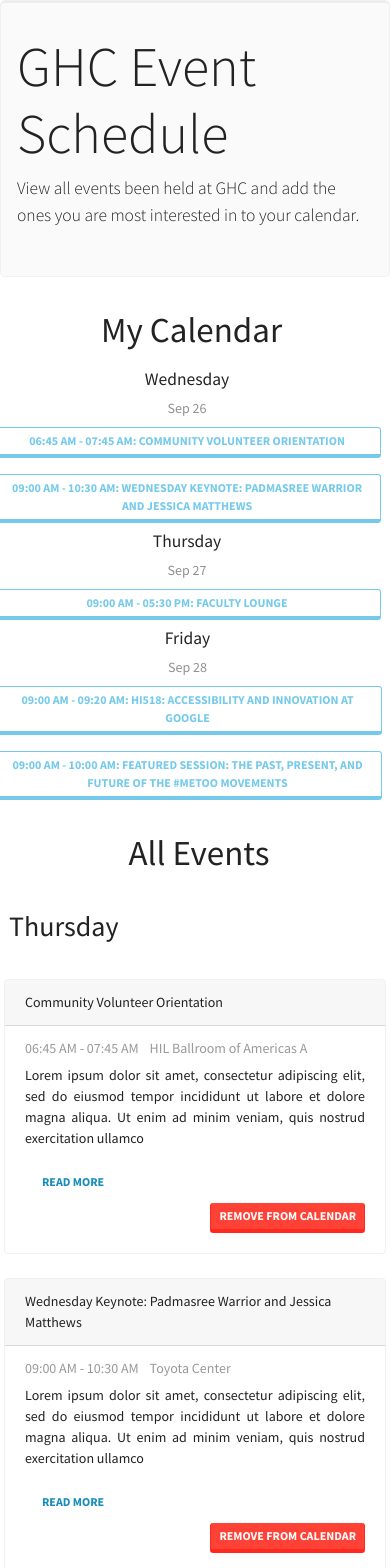
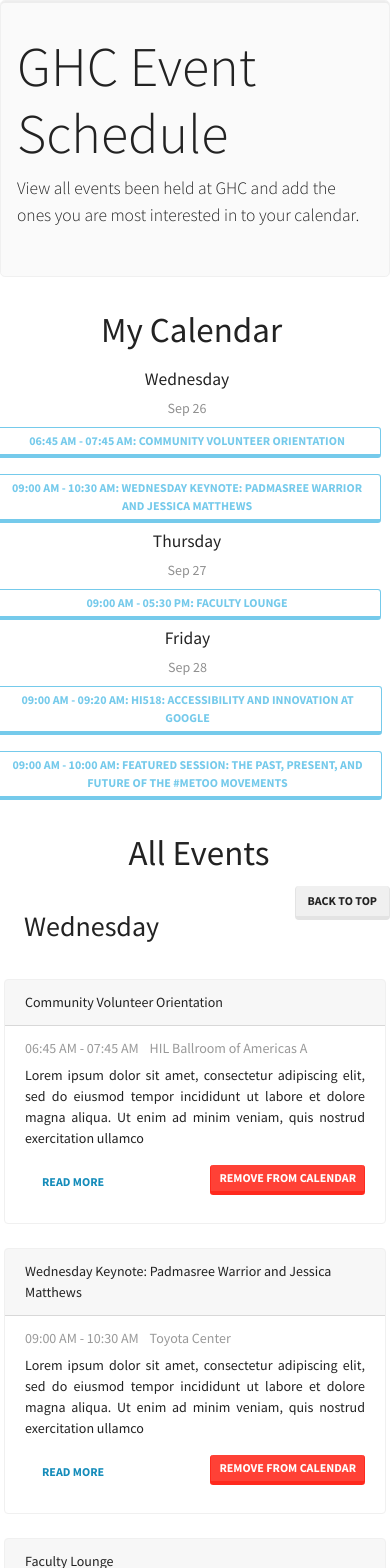
Before and after one commit to agathao/ghcTest, an Angular app: page / in a window 390 px wide. Shown: the top 1568 px of the page. Built offline with nearby package versions, Linux system fonts and the light colour scheme; a web font is replaced by a local one.

Commit message:
Add back to top button

```diff
--- a/src/app/app.component.html
+++ b/src/app/app.component.html
@@ -1,4 +1,4 @@
-<div class="jumbotron">
+<div id="description" class="jumbotron">
   <h1 class="display-4">{{ title }}</h1>
   <p class="lead">{{ description }}</p>
 </div>
--- a/src/app/event-detail/event-detail.component.html
+++ b/src/app/event-detail/event-detail.component.html
@@ -1,5 +1,5 @@
 <div class="modal-header">
-  <h4 class="modal-title">{{ event.name }}</h4>
+  <h5 class="modal-title">{{ event.name }}</h5>
   <button type="button" class="close" aria-label="Close" (click)="activeModal.dismiss('Cross click')">
     <span aria-hidden="true">&times;</span>
   </button>
@@ -10,11 +10,11 @@
     {{ event.startTime | date: 'hh:mm a' }} - {{ event.endTime | date: 'hh:mm a' }}
   <span class="oi oi-map-marker pl-2" *ngIf="event.location" title="Location" aria-hidden="true"></span>
     {{ event.location ? event.location : ''}}
-  <span class="oi oi-people pl-2" title="Speakers" aria-hidden="true"></span>
+  <span class="oi oi-people pl-2" *ngIf="event.speakers" title="Speakers" aria-hidden="true"></span>
     {{ event.speakers ? 'Speakers: ' + event.speakers : '' }}
   <span class="oi oi-eye pl-2" *ngIf="event.focusArea" title="Focus Area" aria-hidden="true"></span>
     {{ event.focusArea ? 'Focus Area: ' + event.focusArea : ''}}
-    <span class="oi oi-chevron-right pl-2" *ngIf="event.track" title="Track" aria-hidden="true"></span>
+    <span class="oi oi-bolt pl-2" *ngIf="event.track" title="Track" aria-hidden="true"></span>
       {{ event.track ? 'Track: ' + event.track : ''}}
 
   <p></p>
@@ -22,5 +22,11 @@
 </div>
 
 <div class="modal-footer">
-  <button type="button" class="btn btn-outline-primary" (click)="activeModal.close('Close click')">Close</button>
+  <a href="#" *ngIf="!event.isSelected" class="btn btn-primary btn-sm">
+    Add to Calendar
+  </a>
+  <a href="#" *ngIf="event.isSelected" class="btn btn-danger btn-sm">Remove from Calendar</a>
+
+  <button type="button" class="btn btn-secondary" (click)="activeModal.close('Close click')">Close</button>
+  <!-- <button type="button" class="btn btn-outline-primary" (click)="activeModal.close('Close click')">Close</button> -->
 </div>
--- a/src/app/events-list/events-list.component.html
+++ b/src/app/events-list/events-list.component.html
@@ -1,10 +1,12 @@
-<div class="row justify-content-center pl-2 pb-1">
+<div id="allEventsTitle" class="row justify-content-center pl-2 pb-1">
   <h1>All Events</h1>
 </div>
 
+<button class="btn btn-secondary sticky-top float-right" (click)="onScrollToTop()">Back to Top</button>
+
 <div class="pt-4" *ngFor="let eventsByDay of eventsList">
   <div class="row pl-4">
-    <h2>{{ eventsByDay.day | date:'EEEE' }}</h2>
+    <h2>{{ eventsByDay.day }}</h2>
   </div>
 
   <div class="row p-1">
@@ -22,12 +24,12 @@
           </h6>
           <p class="card-text text-justify">{{ event.description | limitTo : 200 }}</p>
           <div class="row">
-            <div class="col-sm-6">
+            <div class="col-6">
               <span class="float-left">
                 <button class="btn btn-lg btn-link" (click)="openEventDetails(event)">Read More</button>
               </span>
             </div>
-            <div class="col-sm-6">
+            <div class="col-6">
               <span class="float-right">
                 <a href="#" *ngIf="!event.isSelected" class="btn btn-primary btn-sm">
                   Add to Calendar
@@ -40,5 +42,4 @@
       </div>
     </div>
   </div>
-
 </div>
--- a/src/app/events-list/events-list.component.ts
+++ b/src/app/events-list/events-list.component.ts
@@ -12,19 +12,23 @@ import { EventDetailComponent } from '../event-detail/event-detail.component';
 export class EventsListComponent implements OnInit {
   eventsList: EventsListItem[];
 
+
   constructor(private eventsService: EventsService,
     private modalService: NgbModal) {
   }
 
   getEventsList(): void {
+    //TODO: make this global
+    const days = ['Sunday', 'Monday', 'Tuesday', 'Wednesday', 'Thursday', 'Friday', 'Saturday'];
 
     this.eventsService.getEvents()
      .subscribe(events => {
 
        //group events by the day of the week when they occur
        var groups = events.reduce(function(obj,event){
+
          const eventDate = new Date(event.startTime);
-         const key = eventDate.getDay();
+         const key = days[eventDate.getDay()];
 
          obj[key] = obj[key] || [];
          obj[key].push(event);
@@ -54,4 +58,7 @@ export class EventsListComponent implements OnInit {
     modalRef.componentInstance.event = event;
   }
 
+  onScrollToTop() {
+    window.document.getElementById('description').scrollIntoView();
+  }
 }
```
